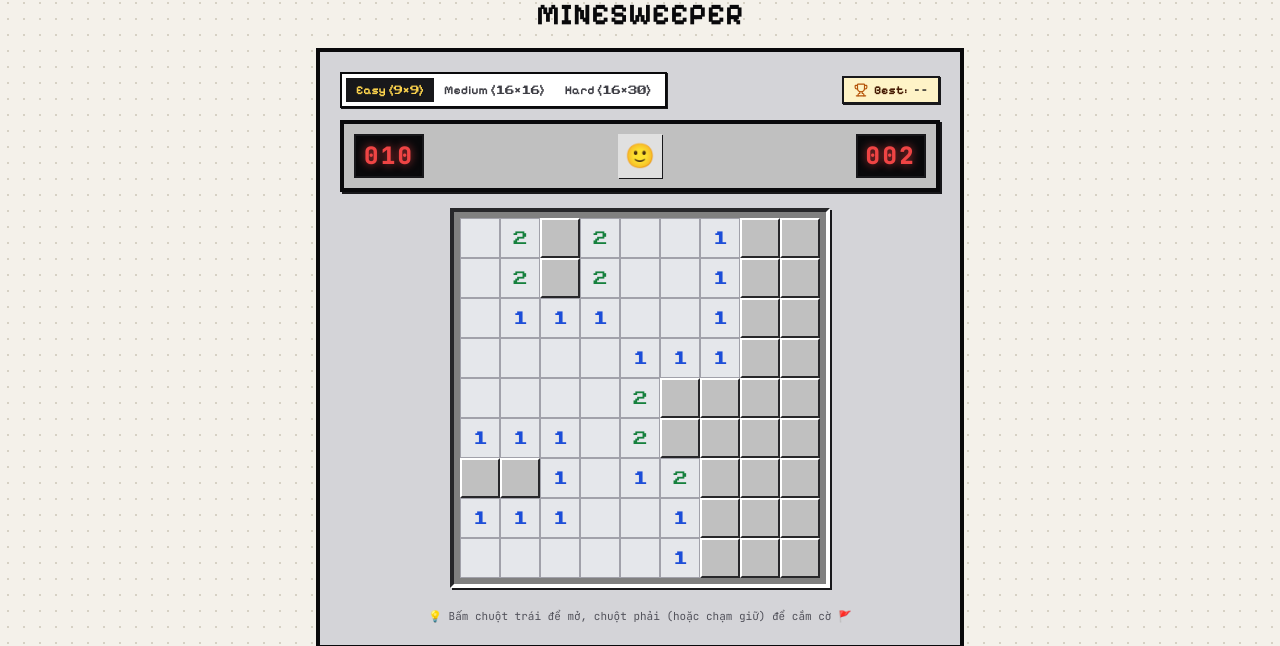
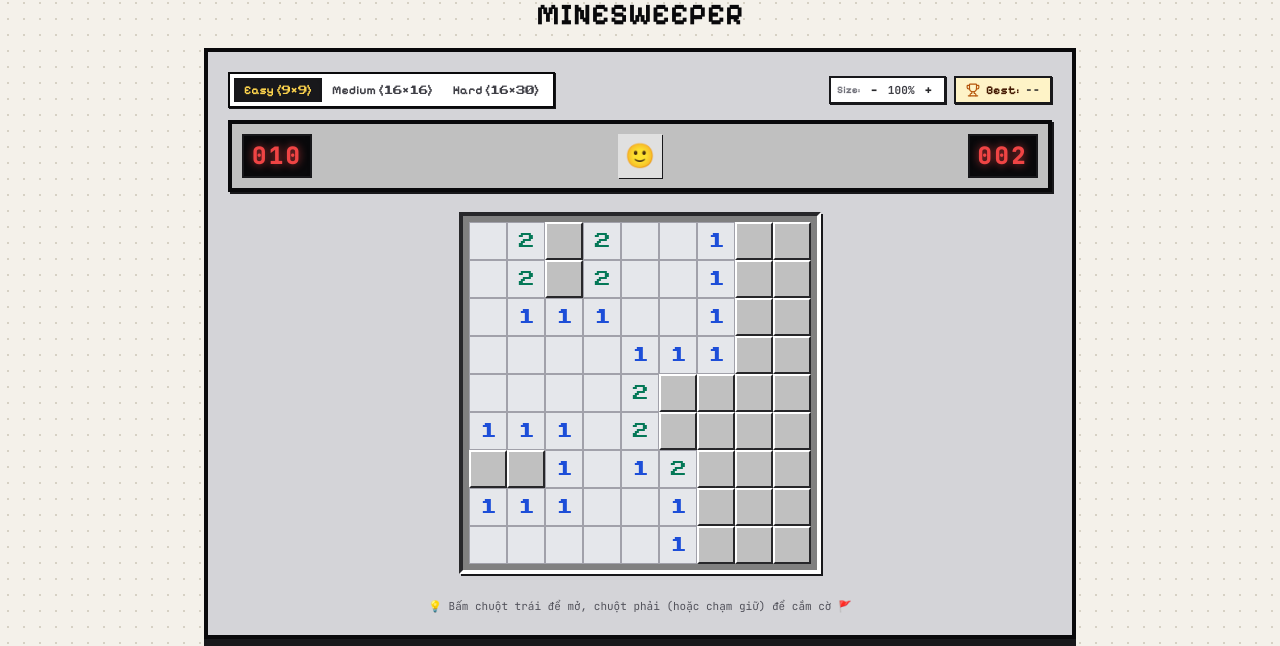
Before and after one commit to cagiabao-02/kombat-game, a Next.js app: page /games/minesweeper in a window 1280 px wide. Both pictures are taken after a click on the button 480 px from the left and 419 px from the top of the page. Shown: the part 181-827 px from the top of the page. Built offline with nearby package versions, Linux system fonts and the light colour scheme; no server answers.

Commit message:
fix(minesweeper): fix mobile cell squishing and number clipping with square aspect ratio and zoom controls

```diff
--- a/src/app/games/minesweeper/page.tsx
+++ b/src/app/games/minesweeper/page.tsx
@@ -11,7 +11,7 @@ export default function MinesweeperPage() {
   const [showRules, setShowRules] = useState(false);
 
   return (
-    <div className="mx-auto max-w-2xl px-3 py-6 sm:py-8">
+    <div className="mx-auto max-w-4xl px-3 py-6 sm:py-8">
       {/* Header Bar */}
       <div className="mb-4 flex items-center justify-between">
         <Link
--- a/src/features/games/minesweeper/Minesweeper.tsx
+++ b/src/features/games/minesweeper/Minesweeper.tsx
@@ -36,6 +36,7 @@ export function Minesweeper() {
   const [timeSeconds, setTimeSeconds] = useState<number>(0);
   const [activeTool, setActiveTool] = useState<'dig' | 'flag'>('dig');
   const [isPressing, setIsPressing] = useState<boolean>(false);
+  const [zoomLevel, setZoomLevel] = useState<number>(100);
   const [stats, setStats] = useState<MinesweeperStats>(() => getMinesweeperStats());
 
   // Modal kết quả
@@ -75,8 +76,14 @@ export function Minesweeper() {
   const handleSelectDifficulty = (d: MinesweeperDifficulty) => {
     if (d === difficulty) return;
     setDifficulty(d);
+    setZoomLevel(100);
     handleReset(d);
   };
+
+  // Điều khiển thu phóng kích thước ô
+  const handleZoomIn = () => setZoomLevel((prev) => Math.min(140, prev + 10));
+  const handleZoomOut = () => setZoomLevel((prev) => Math.max(70, prev - 10));
+  const handleZoomReset = () => setZoomLevel(100);
 
   // Đồng hồ đếm giây (chạy khi status === 'playing')
   useEffect(() => {
@@ -190,10 +197,14 @@ export function Minesweeper() {
 
   const bestRecord = stats[difficulty]?.bestTimeSeconds ?? null;
 
+  // Tính kích thước ô thực tế theo cấp độ & mức thu phóng zoom
+  const baseCellSize = difficulty === 'beginner' ? 38 : difficulty === 'intermediate' ? 30 : 28;
+  const cellSize = Math.round((baseCellSize * zoomLevel) / 100);
+
   return (
     <div className="flex flex-col items-center">
       {/* Khung máy trò chơi Dò mìn */}
-      <div className="w-full max-w-2xl bg-[#D4D4D8] border-4 border-zinc-950 p-3 sm:p-5 shadow-[0_8px_0_0_#18181b]">
+      <div className="w-full max-w-4xl bg-[#D4D4D8] border-4 border-zinc-950 p-3 sm:p-5 shadow-[0_8px_0_0_#18181b]">
         {/* Bảng điều khiển */}
         <MinesweeperControls
           difficulty={difficulty}
@@ -206,11 +217,16 @@ export function Minesweeper() {
           onToggleTool={setActiveTool}
           bestTime={bestRecord}
           disabled={false}
+          zoomLevel={zoomLevel}
+          onZoomIn={handleZoomIn}
+          onZoomOut={handleZoomOut}
+          onZoomReset={handleZoomReset}
         />
 
         {/* Bàn cờ Dò Mìn */}
         <MinesweeperBoard
           board={board}
+          cellSize={cellSize}
           onReveal={handleReveal}
           onToggleFlag={handleToggleFlag}
           onChord={handleChord}
--- a/src/features/games/minesweeper/MinesweeperBoard.tsx
+++ b/src/features/games/minesweeper/MinesweeperBoard.tsx
@@ -5,6 +5,7 @@ import { Board, Cell } from './minesweeperLogic';
 
 interface MinesweeperBoardProps {
   board: Board;
+  cellSize?: number;
   onReveal: (row: number, col: number) => void;
   onToggleFlag: (row: number, col: number) => void;
   onChord: (row: number, col: number) => void;
@@ -15,10 +16,10 @@ interface MinesweeperBoardProps {
 
 const NUMBER_COLORS: Record<number, string> = {
   1: 'text-blue-700',
-  2: 'text-green-700',
+  2: 'text-emerald-700',
   3: 'text-red-600',
   4: 'text-indigo-900',
-  5: 'text-rose-950',
+  5: 'text-amber-900',
   6: 'text-teal-700',
   7: 'text-zinc-950',
   8: 'text-zinc-600',
@@ -26,6 +27,7 @@ const NUMBER_COLORS: Record<number, string> = {
 
 export function MinesweeperBoard({
   board,
+  cellSize: propCellSize,
   onReveal,
   onToggleFlag,
   onChord,
@@ -39,14 +41,14 @@ export function MinesweeperBoard({
   const rows = board.length;
   const cols = board[0].length;
 
-  // Xác định kích thước ô tối ưu theo độ rộng bàn cờ
-  // Beginner (9x9): ô to 36-38px dễ chạm. Intermediate (16x16) / Expert (16x30): 30-32px
-  const cellSizeClass =
-    cols <= 9
-      ? 'w-9 h-9 sm:w-10 sm:h-10 text-base sm:text-lg'
-      : cols <= 16
-      ? 'w-7 h-7 sm:w-8 sm:h-8 text-xs sm:text-sm'
-      : 'w-6 h-6 sm:w-7 sm:h-7 text-xs';
+  // Xác định kích thước ô vuông cố định (không co dẹp trên mobile)
+  // Beginner (9x9): ô to 38px. Intermediate (16x16): 30px. Expert (16x30): 28px
+  const defaultCellSize = cols <= 9 ? 38 : cols <= 16 ? 30 : 28;
+  const cellSize = propCellSize || defaultCellSize;
+
+  // Cỡ chữ và icon tự động tỷ lệ theo kích cỡ ô để không bao giờ bị cắt hay che mất
+  const numFontSize = Math.max(11, Math.round(cellSize * 0.52));
+  const iconSize = Math.max(12, Math.round(cellSize * 0.54));
 
   const handleCellClick = (cell: Cell) => {
     if (disabled) return;
@@ -99,12 +101,16 @@ export function MinesweeperBoard({
   };
 
   return (
-    <div className="w-full overflow-x-auto pb-2 [scrollbar-width:thin]">
+    <div className="w-full">
+      {/* Khung cuộn ngang mượt mà cho màn hình điện thoại */}
+      <div className="w-full overflow-x-auto pb-3 pt-1 touch-pan-x [scrollbar-width:auto] sm:[scrollbar-width:thin] [-webkit-overflow-scrolling:touch]">
         <div className="inline-block min-w-full text-center">
           <div
             className="inline-grid border-4 border-t-zinc-800 border-l-zinc-800 border-r-white border-b-white bg-[#808080] p-1.5 shadow-pixel-sm select-none"
             style={{
-            gridTemplateColumns: `repeat(${cols}, minmax(0, 1fr))`,
+              gridTemplateColumns: `repeat(${cols}, ${cellSize}px)`,
+              gridTemplateRows: `repeat(${rows}, ${cellSize}px)`,
+              width: 'max-content',
             }}
             onMouseDown={() => !disabled && onPressingChange(true)}
             onMouseUp={() => onPressingChange(false)}
@@ -129,10 +135,14 @@ export function MinesweeperBoard({
                       onTouchStart={() => handleTouchStart(cell)}
                       onTouchEnd={handleTouchEnd}
                       onTouchCancel={handleTouchCancel}
-                    className={`${cellSizeClass} flex items-center justify-center font-pixel font-bold border-2 border-t-white border-l-white border-r-zinc-800 border-b-zinc-800 bg-[#C0C0C0] active:border-t-zinc-800 active:border-l-zinc-800 active:border-r-white active:border-b-white cursor-pointer transition-none`}
+                      style={{ width: `${cellSize}px`, height: `${cellSize}px` }}
+                      className="flex items-center justify-center font-pixel font-bold border-2 border-t-white border-l-white border-r-zinc-800 border-b-zinc-800 bg-[#C0C0C0] active:border-t-zinc-800 active:border-l-zinc-800 active:border-r-white active:border-b-white cursor-pointer transition-none select-none"
                     >
                       {cell.isFlagged ? (
-                      <span className="animate-pop text-sm sm:text-base leading-none select-none">
+                        <span
+                          className="animate-pop select-none leading-none"
+                          style={{ fontSize: `${iconSize}px` }}
+                        >
                           🚩
                         </span>
                       ) : null}
@@ -145,7 +155,8 @@ export function MinesweeperBoard({
                   return (
                     <div
                       key={`${r}-${c}`}
-                    className={`${cellSizeClass} flex items-center justify-center bg-rose-600 border border-zinc-700 text-sm sm:text-base leading-none select-none`}
+                      style={{ width: `${cellSize}px`, height: `${cellSize}px`, fontSize: `${iconSize}px` }}
+                      className="flex items-center justify-center bg-rose-600 border border-zinc-700 leading-none select-none"
                     >
                       💣
                     </div>
@@ -157,7 +168,8 @@ export function MinesweeperBoard({
                   return (
                     <div
                       key={`${r}-${c}`}
-                    className={`${cellSizeClass} flex items-center justify-center bg-[#C0C0C0] border border-zinc-500 text-sm sm:text-base leading-none select-none`}
+                      style={{ width: `${cellSize}px`, height: `${cellSize}px`, fontSize: `${iconSize}px` }}
+                      className="flex items-center justify-center bg-[#C0C0C0] border border-zinc-500 leading-none select-none"
                     >
                       💣
                     </div>
@@ -169,10 +181,16 @@ export function MinesweeperBoard({
                   return (
                     <div
                       key={`${r}-${c}`}
-                    className={`${cellSizeClass} relative flex items-center justify-center bg-[#C0C0C0] border border-zinc-500 select-none`}
+                      style={{ width: `${cellSize}px`, height: `${cellSize}px` }}
+                      className="relative flex items-center justify-center bg-[#C0C0C0] border border-zinc-500 select-none"
                     >
-                    <span className="text-sm opacity-50">🚩</span>
-                    <span className="absolute font-pixel font-black text-rose-600 text-xs sm:text-sm">
+                      <span style={{ fontSize: `${iconSize}px` }} className="opacity-50">
+                        🚩
+                      </span>
+                      <span
+                        style={{ fontSize: `${numFontSize}px` }}
+                        className="absolute font-pixel font-black text-rose-600"
+                      >
                         ✕
                       </span>
                     </div>
@@ -186,12 +204,18 @@ export function MinesweeperBoard({
                   <div
                     key={`${r}-${c}`}
                     onClick={() => handleCellClick(cell)}
-                  className={`${cellSizeClass} flex items-center justify-center bg-[#E5E7EB] border border-zinc-400 font-pixel font-black leading-none select-none ${
+                    style={{ width: `${cellSize}px`, height: `${cellSize}px` }}
+                    className={`flex items-center justify-center bg-[#E5E7EB] border border-zinc-400 font-pixel font-bold leading-none select-none ${
                       cell.neighborMines > 0 ? 'cursor-pointer hover:bg-zinc-200' : ''
                     }`}
                   >
                     {cell.neighborMines > 0 ? (
-                    <span className={numColor}>{cell.neighborMines}</span>
+                      <span
+                        className={`${numColor} leading-none text-center`}
+                        style={{ fontSize: `${numFontSize}px` }}
+                      >
+                        {cell.neighborMines}
+                      </span>
                     ) : null}
                   </div>
                 );
@@ -200,5 +224,6 @@ export function MinesweeperBoard({
           </div>
         </div>
       </div>
+    </div>
   );
 }
--- a/src/features/games/minesweeper/MinesweeperControls.tsx
+++ b/src/features/games/minesweeper/MinesweeperControls.tsx
@@ -16,6 +16,10 @@ interface MinesweeperControlsProps {
   onToggleTool: (tool: 'dig' | 'flag') => void;
   bestTime: number | null;
   disabled?: boolean;
+  zoomLevel?: number;
+  onZoomIn?: () => void;
+  onZoomOut?: () => void;
+  onZoomReset?: () => void;
 }
 
 export function MinesweeperControls({
@@ -29,6 +33,10 @@ export function MinesweeperControls({
   onToggleTool,
   bestTime,
   disabled = false,
+  zoomLevel = 100,
+  onZoomIn,
+  onZoomOut,
+  onZoomReset,
 }: MinesweeperControlsProps) {
   const { language } = useLanguage();
 
@@ -80,6 +88,40 @@ export function MinesweeperControls({
           })}
         </div>
 
+        <div className="flex items-center gap-2">
+          {/* Nút Thu phóng (Zoom) kích thước ô */}
+          {onZoomIn && onZoomOut && (
+            <div className="flex items-center border-2 border-zinc-900 bg-white px-1.5 py-1 font-pixel text-xs font-bold shadow-pixel-xs">
+              <span className="text-[10px] text-zinc-500 mr-1 hidden sm:inline">
+                {language === 'vi' ? 'Ô:' : 'Size:'}
+              </span>
+              <button
+                type="button"
+                onClick={onZoomOut}
+                className="px-1.5 hover:bg-zinc-100 text-zinc-800 font-bold active:scale-95"
+                title={language === 'vi' ? 'Thu nhỏ ô' : 'Zoom out'}
+              >
+                −
+              </button>
+              <button
+                type="button"
+                onClick={onZoomReset}
+                className="px-1 font-mono text-[11px] text-zinc-700 hover:text-indigo-600"
+                title={language === 'vi' ? 'Đặt lại kích thước' : 'Reset zoom'}
+              >
+                {zoomLevel}%
+              </button>
+              <button
+                type="button"
+                onClick={onZoomIn}
+                className="px-1.5 hover:bg-zinc-100 text-zinc-800 font-bold active:scale-95"
+                title={language === 'vi' ? 'Phóng to ô' : 'Zoom in'}
+              >
+                +
+              </button>
+            </div>
+          )}
+
           {/* Kỷ lục tốt nhất của cấp độ hiện tại */}
           <div className="flex items-center gap-1.5 border-2 border-zinc-900 bg-amber-100 px-2.5 py-1 font-pixel text-xs font-bold text-amber-950 shadow-pixel-xs">
             <Trophy className="h-3.5 w-3.5 text-amber-700" />
@@ -87,6 +129,7 @@ export function MinesweeperControls({
             <span className="font-mono text-zinc-900">
               {bestTime !== null ? `${bestTime}s` : '--'}
             </span>
+          </div>
         </div>
       </div>
 
```
Also changed, not shown: 2 other files (tests, documents, lock files or other folders). Lines whose indentation alone changed are shown as unchanged.
